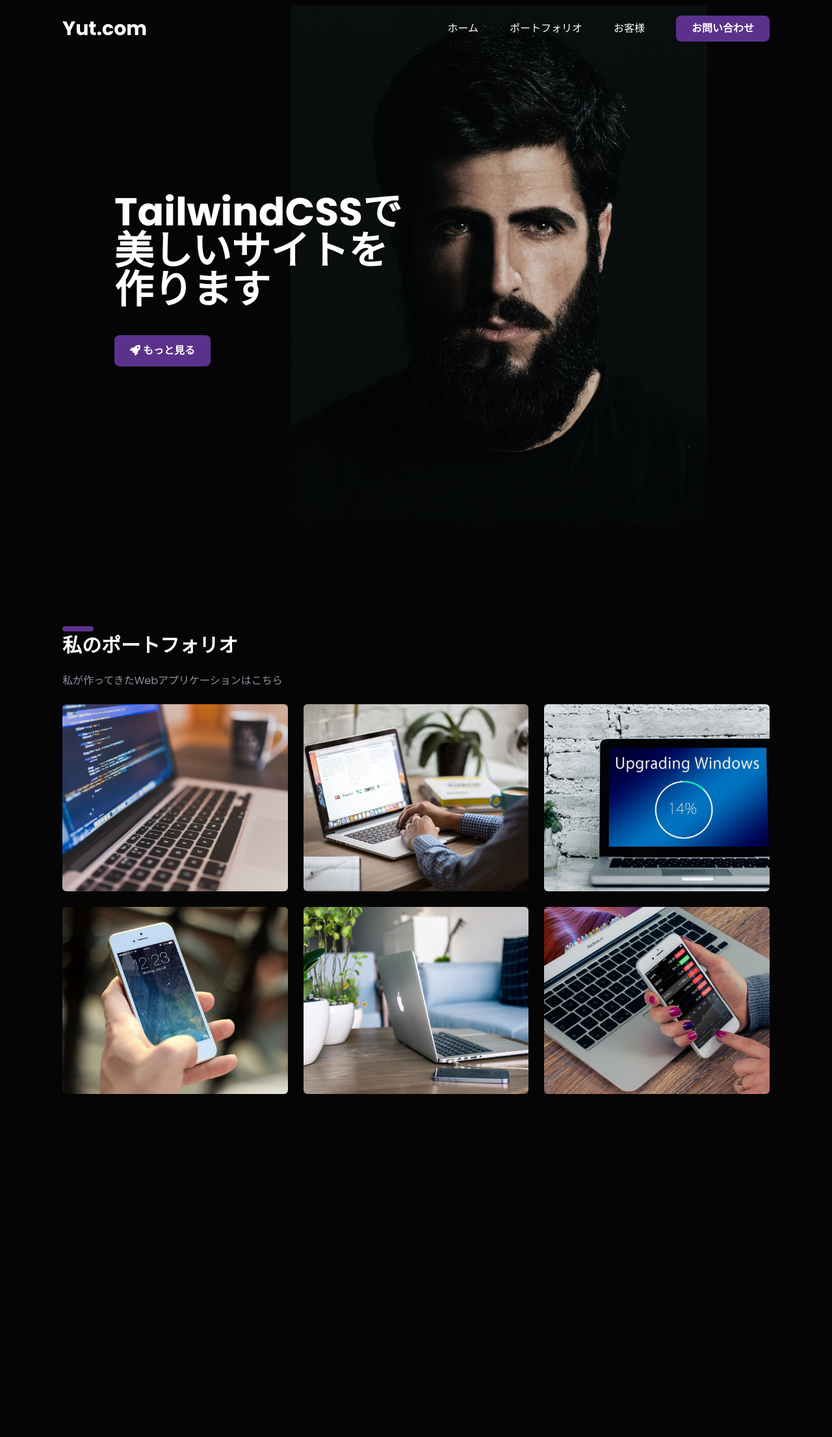
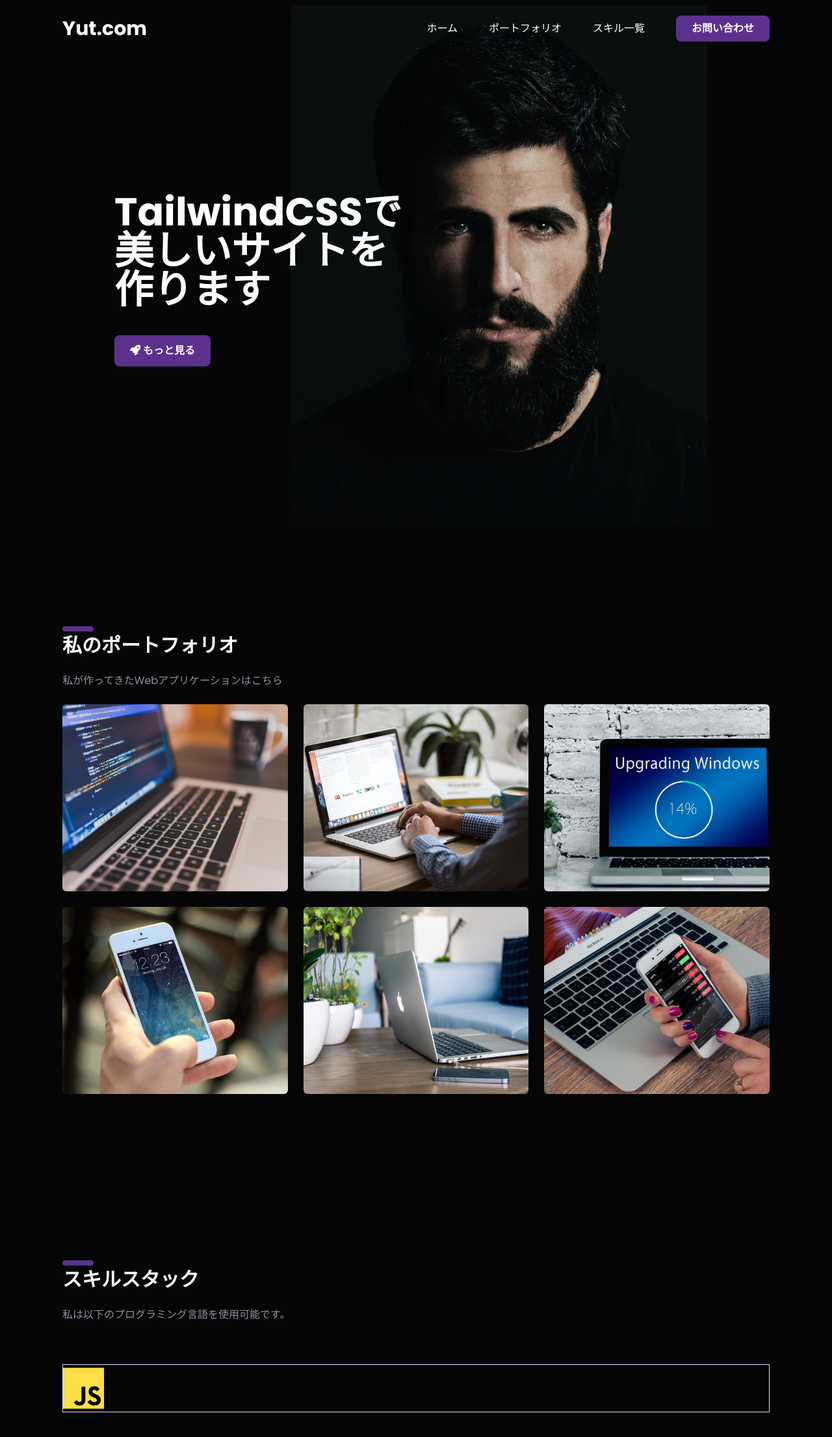
Before and after one commit to Yuto299/Tailwind-css-nyuumon2, a React (Vite) app: page / in a window 1280 px wide. Shown: the top 2212 px of the page at 65% size. Before the commit the page ends 1684 px from the top, so only its background shows below. Built offline with nearby package versions, Linux system fonts and the light colour scheme.

Commit message:
スキルスタック実装完了

```diff
--- a/package.json
+++ b/package.json
@@ -11,6 +11,7 @@
   },
   "dependencies": {
     "@fortawesome/fontawesome-svg-core": "^6.7.2",
+    "@fortawesome/free-brands-svg-icons": "^6.7.2",
     "@fortawesome/free-solid-svg-icons": "^6.7.2",
     "@fortawesome/react-fontawesome": "^0.2.2",
     "picocolors": "^1.1.1",
--- a/src/App.jsx
+++ b/src/App.jsx
@@ -8,6 +8,7 @@ import portfolio3 from './images/portfolio3.jpg';
 import portfolio4 from './images/portfolio4.jpg';
 import portfolio5 from './images/portfolio5.jpg';
 import portfolio6 from './images/portfolio6.jpg';
+import { faJs } from '@fortawesome/free-brands-svg-icons';
 
 export const App = () => {
   return (
@@ -23,8 +24,8 @@ export const App = () => {
             <a href='#portfolio' className='hover:text-selected-text transition-all duration-300'>
               ポートフォリオ
             </a>
-            <a href='#clients' className='hover:text-selected-text transition-all duration-300'>
-              お客様
+            <a href='#skill' className='hover:text-selected-text transition-all duration-300'>
+              スキル一覧
             </a>
             <a href='#contact'>
               <button className='px-6 py-2 bg-theme font-bold rounded-lg hover:bg-purple-600 transition-all duration-300'>
@@ -84,6 +85,28 @@ export const App = () => {
           </div>
         </section>
       </div>
+
+      {/* スキルスタック */}
+      <div
+        id='portfolio'
+        className='container mt-64 flex justify-between items-center mx-auto px-8 md:px-14 lg:px-24 w-full'
+      >
+        <section className='w-full'>
+          <h2 className='secondary-title'>スキルスタック</h2>
+          <p className='section-paragraph'>私は以下のプログラミング言語を使用可能です。</p>
+          <div className='my-16'>
+            <div className='w-full border border-purple-200'>
+              {/* 言語のロゴ */}
+              <div>
+                <FontAwesomeIcon icon={faJs} className='text-7xl text-yellow-300' />
+              </div>
+
+              {/* スキルの説明 */}
+              <div></div>
+            </div>
+          </div>
+        </section>
+      </div>
     </>
   );
 };
```
Also changed, not shown: 1 other file (tests, documents, lock files or other folders).
